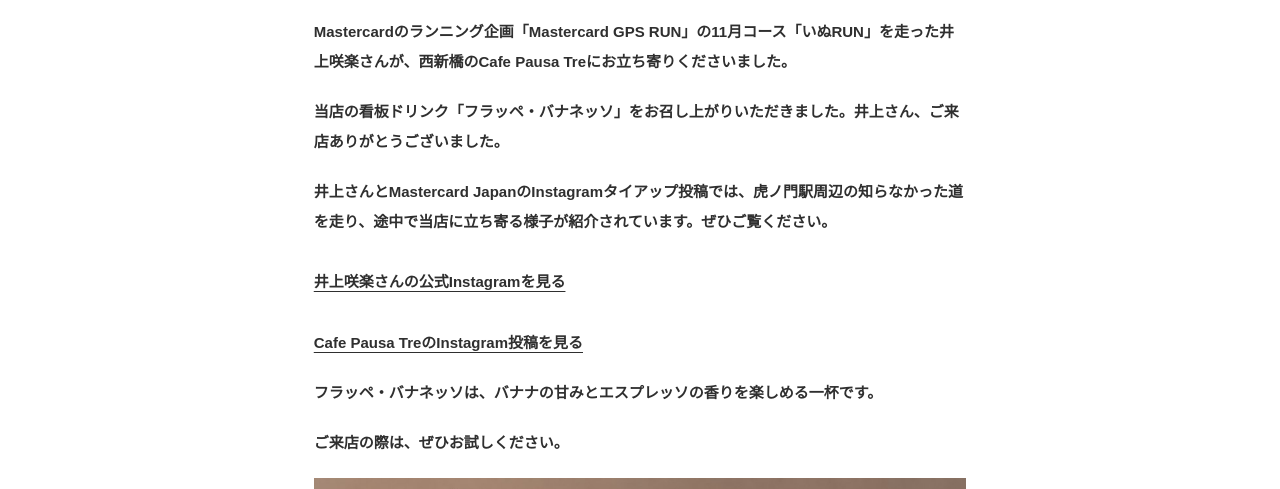
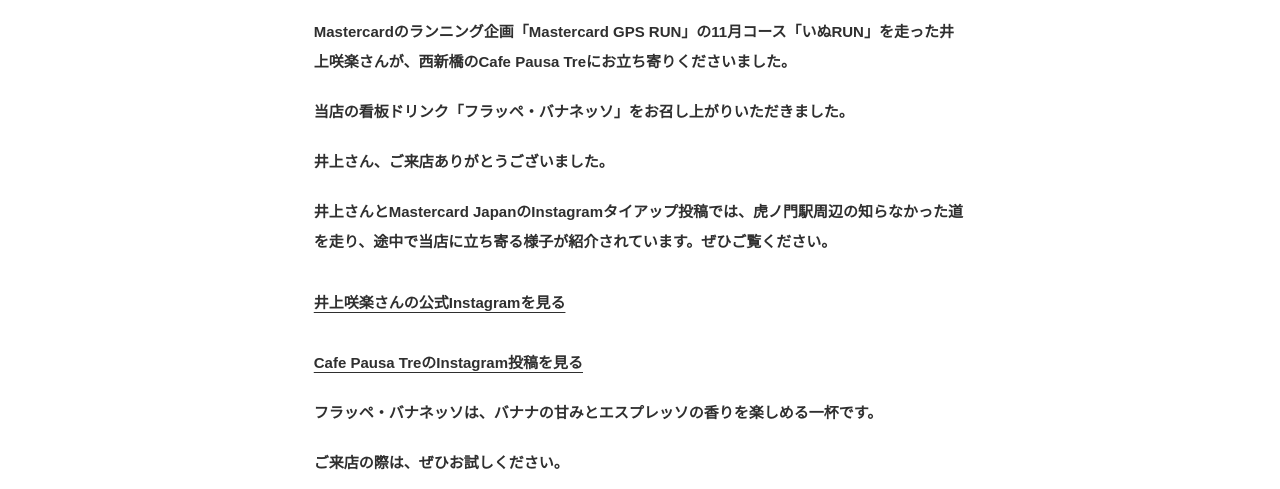
Before and after one commit to cafepausatre/homepage, a plain HTML site: page news/2026-11-20-mastercard-gps-run.html in a window 1280 px wide. Shown: the part 263-752 px from the top of the page. Drawn offline with Linux system fonts and the light colour scheme; a web font is replaced by a local one.

Commit message:
Give the thank-you its own paragraph in Japanese News

```diff
--- a/news/2026-11-20-mastercard-gps-run.html
+++ b/news/2026-11-20-mastercard-gps-run.html
@@ -32,7 +32,8 @@
 井上咲楽さんがご来店</h1>
 <div class="news-article__body">
 <p>Mastercardのランニング企画「Mastercard GPS RUN」の11月コース「いぬRUN」を走った井上咲楽さんが、西新橋のCafe Pausa Treにお立ち寄りくださいました。</p>
-<p>当店の看板ドリンク「フラッペ・バナネッソ」をお召し上がりいただきました。井上さん、ご来店ありがとうございました。</p>
+<p>当店の看板ドリンク「フラッペ・バナネッソ」をお召し上がりいただきました。</p>
+<p>井上さん、ご来店ありがとうございました。</p>
 <p>井上さんとMastercard JapanのInstagramタイアップ投稿では、虎ノ門駅周辺の知らなかった道を走り、途中で当店に立ち寄る様子が紹介されています。ぜひご覧ください。</p>
 <p><a class="news-article__external" href="https://www.instagram.com/bling2sakura/" target="_blank" rel="noopener noreferrer">井上咲楽さんの公式Instagramを見る</a></p>
 <p><a class="news-article__external" href="https://www.instagram.com/p/Df4i8r2C4O7/" target="_blank" rel="noopener noreferrer">Cafe Pausa TreのInstagram投稿を見る</a></p>
```
